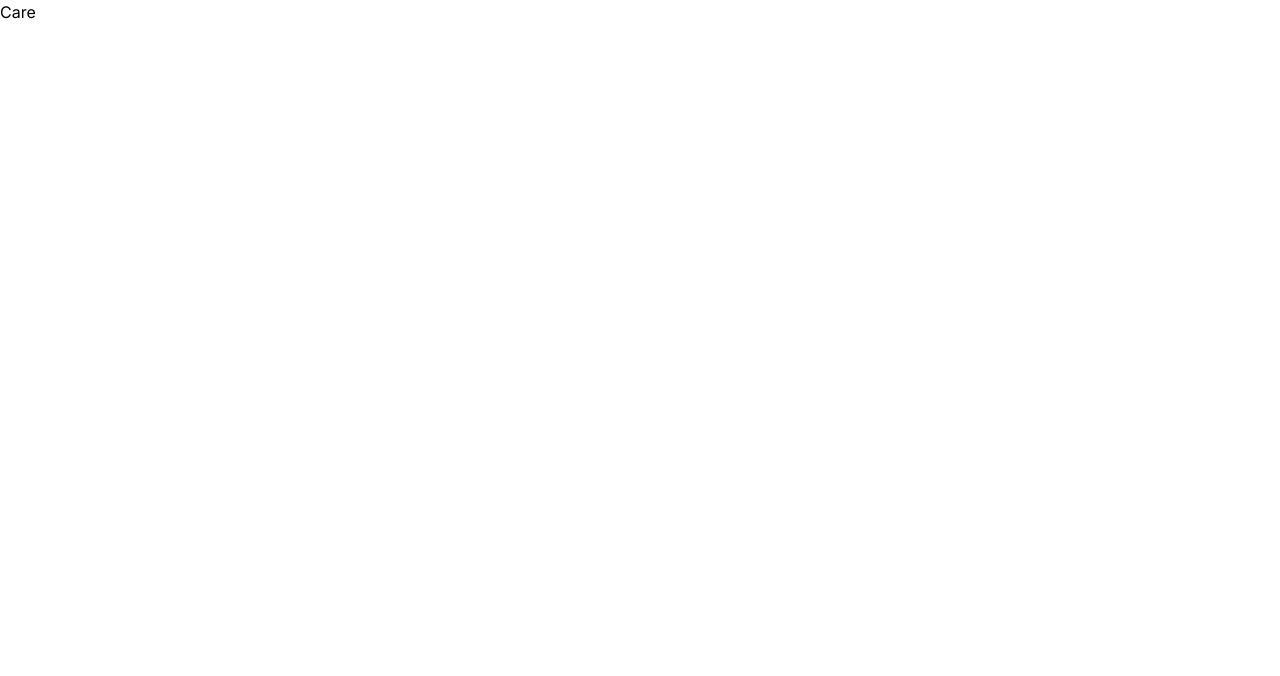
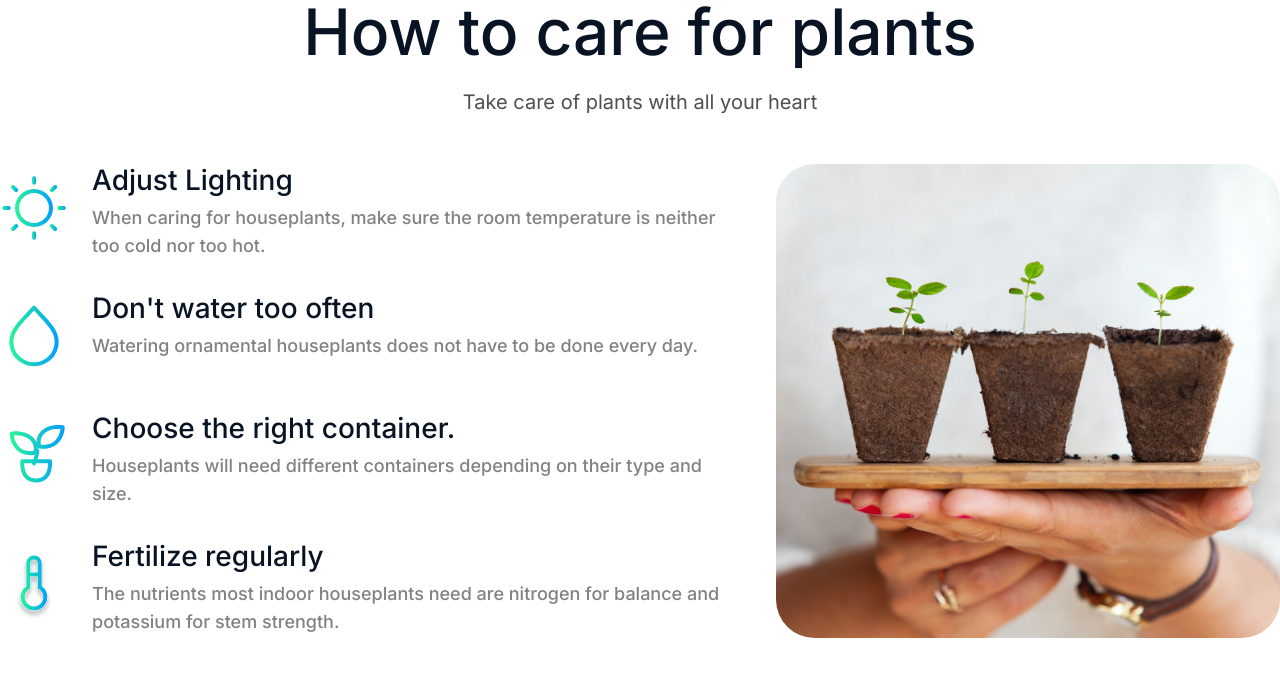
Before and after one commit to unclejames2610/interior-decor-nextjs, a Next.js app: page /care in a window 1280 px wide. Shown: the top 676 px of the page. Built offline with nearby package versions, Linux system fonts and the light colour scheme.

Commit message:
feat:done with care page

```diff
--- a/app/care/page.tsx
+++ b/app/care/page.tsx
@@ -3,7 +3,7 @@
 
 const CarePage = () => {
   return (
-    <div>
+    <div id="care">
       <Care />
     </div>
   );
--- a/app/page.tsx
+++ b/app/page.tsx
@@ -1,4 +1,5 @@
 import Image from "next/image";
+import CarePage from "./care/page";
 import HeroPage from "./hero/page";
 import ProductsPage from "./products/page";
 import ReferencePage from "./reference/page";
@@ -11,6 +12,7 @@
       <ServicesPage />
       <ProductsPage />
       <ReferencePage />
+      <CarePage />
     </div>
   );
 }
--- a/components/UseClientPages/Care.tsx
+++ b/components/UseClientPages/Care.tsx
@@ -3,9 +3,52 @@
 import { careTitle, careSubtitle, careList } from "@/data";
 import imageFour from "@/public/assets/image-four.svg";
 import FadeIn from "@/components/FadeIn";
+import Image from "next/image";
 
 const Care: FC = () => {
-  return <div>Care</div>;
+  return (
+    <div className="px-18 max-w-[1490px] mx-auto mb-[160px]">
+      <FadeIn delay={0.2} direction="down">
+        <h1 className="text-5xl lg:text-[64px] font-medium text-fontBlack mb-6 text-center">
+          {careTitle}
+        </h1>
+      </FadeIn>
+
+      <FadeIn delay={0.4} direction="down">
+        <h5 className="text-[#4F4F4F] text-lg xs:text-xl mb-12 ">
+          {careSubtitle}
+        </h5>
+      </FadeIn>
+
+      <div className="flex flex-col lg:flex-row gap-8">
+        <div className="flex flex-col gap-8 items-start">
+          {careList.map((item, i) => (
+            <FadeIn key={i} delay={(i + 1) * 0.2} direction="left">
+              <div className="flex flex-col xs:flex-row gap-6 items-center xs:items-start">
+                <Image
+                  src={item.img}
+                  alt={item.title}
+                  className="h-[88px] w-[68px]"
+                />
+                <div>
+                  <h3 className="text-center xs:text-start mb-2 text-2xl lg:text-[28px] text-fontBlack font-medium">
+                    {item.title}
+                  </h3>
+                  <h6 className="text-center xs:text-start text-base lg:text-lg text-fontGray font-medium">
+                    {item.subtitle}
+                  </h6>
+                </div>
+              </div>
+            </FadeIn>
+          ))}
+        </div>
+
+        <FadeIn delay={0.6} direction="right">
+          <Image src={imageFour} alt="plants" />
+        </FadeIn>
+      </div>
+    </div>
+  );
 };
 
 export default Care;
```
